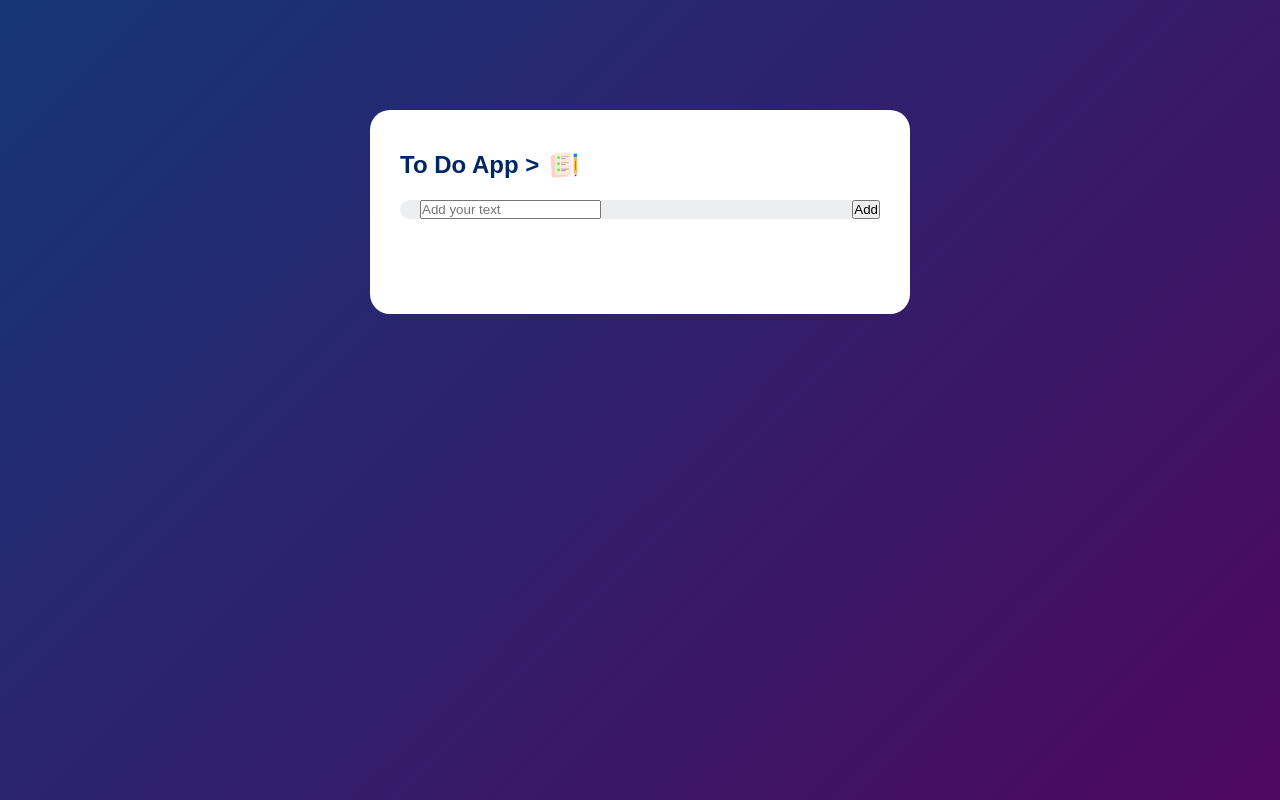
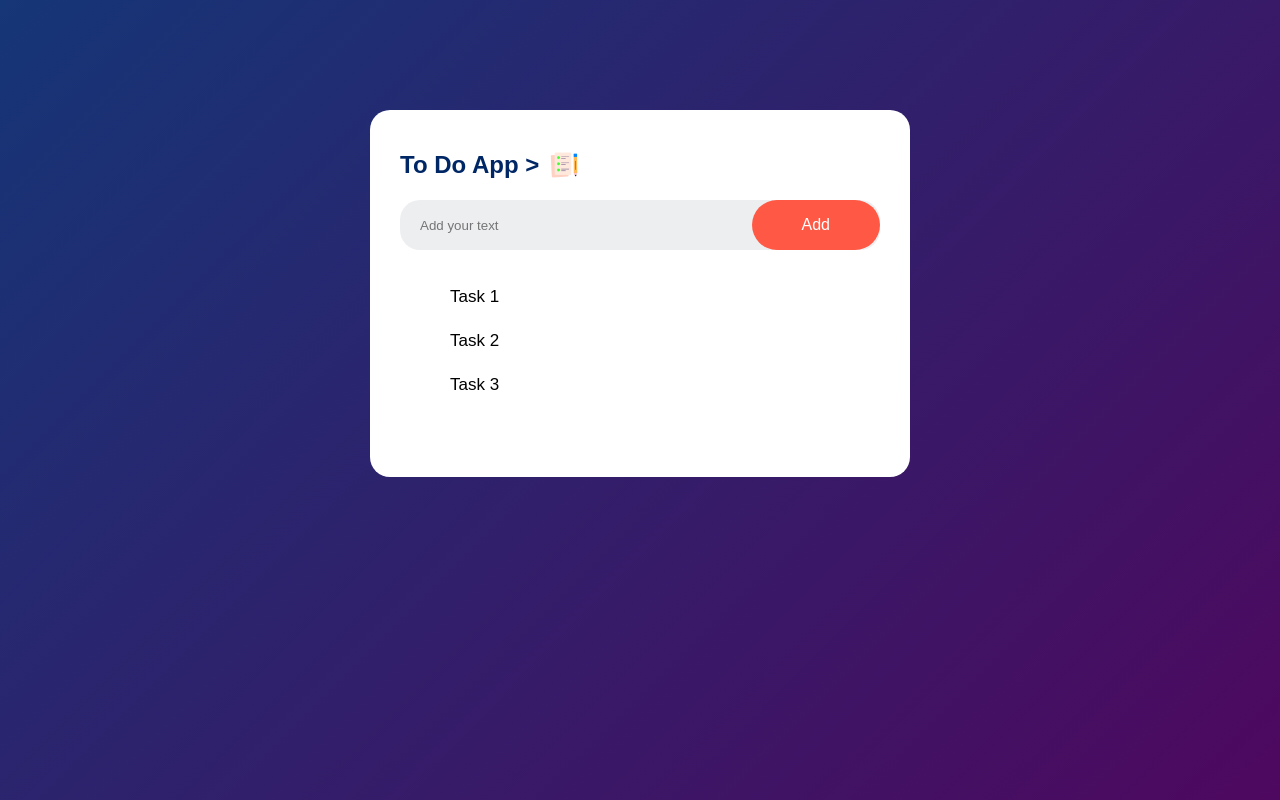
Before and after one commit to BSSE23015/Web-dev_, a PHP site: page / in a window 1280 px wide. Run offline with PHP 8.4, Linux system fonts and the light colour scheme.

Commit message:
half project done

```diff
--- a/JavaScript Projects/To Do List/index.html
+++ b/JavaScript Projects/To Do List/index.html
@@ -14,6 +14,11 @@
           <input type="text" id="input-field" placeholder="Add your text" />
           <button>Add</button>
         </div>
+        <ul id="to-do-list">
+          <li>Task 1</li>
+          <li>Task 2</li>
+          <li>Task 3</li>
+        </ul>
       </div>
     </div>
   </body>
--- a/JavaScript Projects/To Do List/style.css
+++ b/JavaScript Projects/To Do List/style.css
@@ -37,3 +37,26 @@
   margin-bottom: 25px;
   border-radius: 20px;
 }
+input {
+  flex: 1;
+  border: none;
+  outline: none;
+  background: transparent;
+}
+button {
+  border: none;
+  outline: none;
+  background: #ff5945;
+  padding: 16px 50px;
+  color: #fff;
+  font-size: 16px;
+  cursor: pointer;
+  border-radius: 40px;
+}
+#to-do-list li {
+  list-style: none;
+  font-size: 17px;
+  user-select: none;
+  padding: 12px 8px 12px 50px;
+  cursor: pointer;
+}
```
